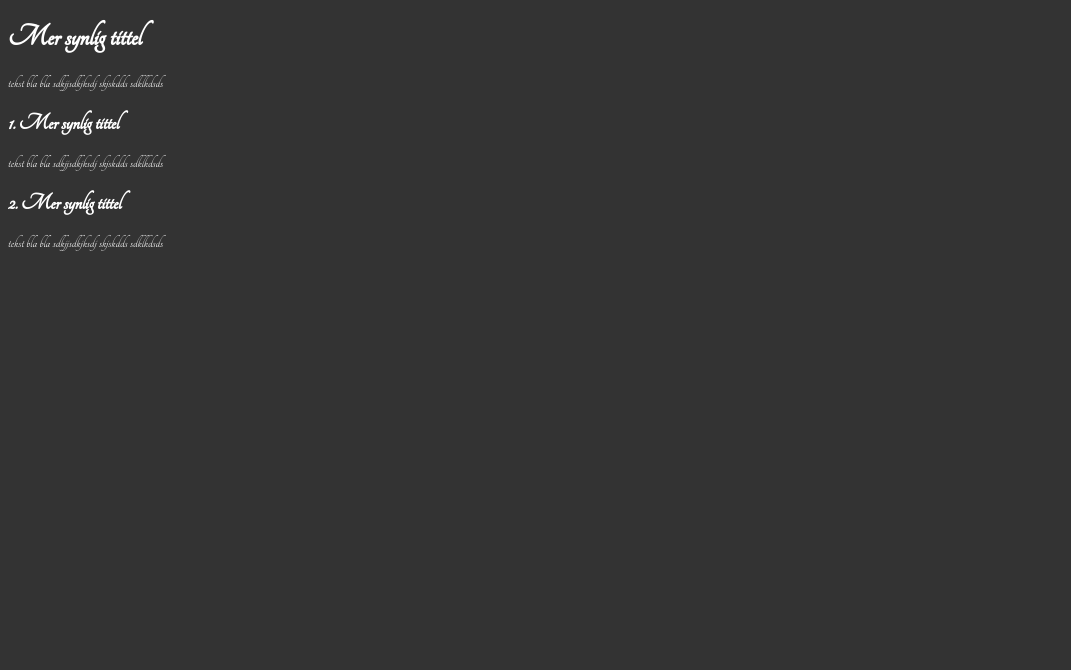
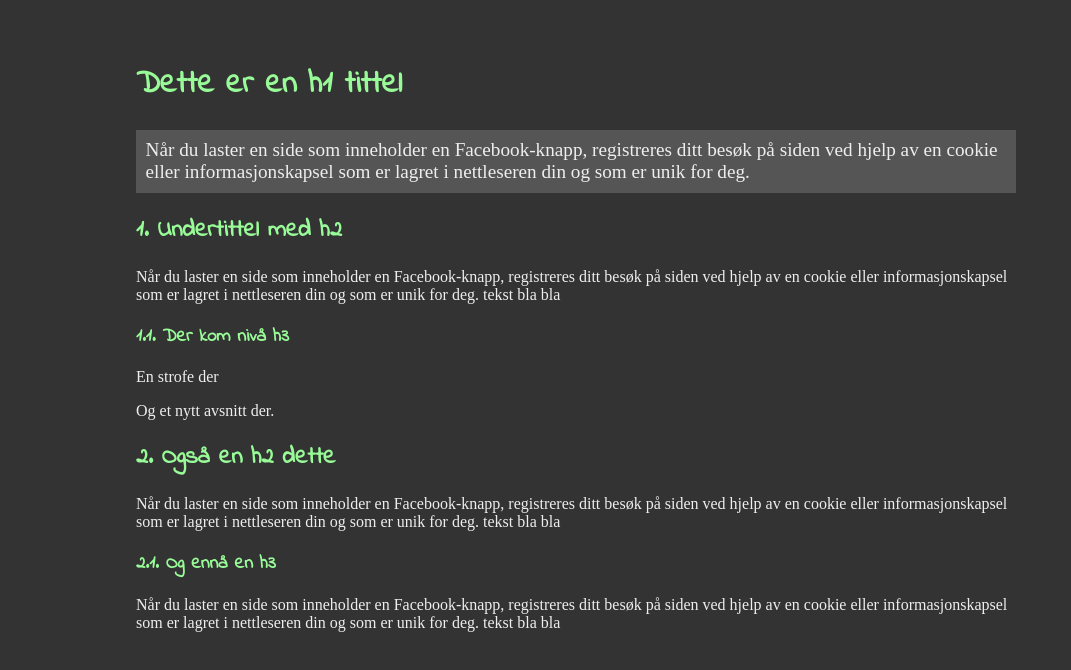
Before and after one commit to dynnamitt/dynnamitt.github.io, a plain HTML site: page index.html in a window 1280 px wide. Shown: the whole page, without its empty margins (0-1071 px from the left). Drawn offline with Linux system fonts and the light colour scheme.

Commit message:
nice styling

```diff
--- a/css/style.css
+++ b/css/style.css
@@ -1,5 +1,20 @@
 body {
   background-color: #333;
-  color: white;
-  font-family: 'Tangerine', serif;
+  color: #eee;
+  font-family: 'robo condensed', serif;
+  padding:2em;
+  padding-right:20%;
+  padding-left:10%;
+
 }
+
+h1,h2,h3,h4,h5,h6 {
+  font-family: 'Indie flower', serif;
+  color: palegreen;
+}
+
+p.uthevet {
+ font-size:1.2em;
+ background-color:#555;
+ padding:0.5em;
+}
--- a/index.html
+++ b/index.html
@@ -1,33 +1,58 @@
 <!doctype html>
 <meta charset=UTF-8>
-<link rel=stylesheet href="css/numtits.css">
-<link rel=stylesheet href="css/style.css">
- <link rel="stylesheet" type="text/css" href="http://fonts.googleapis.com/css?family=Tangerine">
+
+<link rel=stylesheet href='http://fonts.googleapis.com/css?family=Indie+Flower'>
+<link rel=styleshhet href='http://fonts.googleapis.com/css?family=Roboto+Condensed'>
+<link rel=stylesheet href='css/style.css'>
+<link rel=stylesheet href='css/numtits.css'>
+
 <title>Hei!</title>
 
 <h1>
-  Mer synlig tittel
+  Dette er en h1 tittel
 </h1>
 
+<p class=uthevet id=info>
+  Når du laster en side som inneholder en
+  Facebook-knapp, registreres ditt besøk på
+  siden ved hjelp av en cookie eller informasjonskapsel
+  som er lagret i nettleseren din og som er unik for deg.
+
+<h2>Undertittel med h2</h2>
+
 <p class=start id=info>
+  Når du laster en side som inneholder en
+  Facebook-knapp, registreres ditt besøk på
+  siden ved hjelp av en cookie eller informasjonskapsel
+  som er lagret i nettleseren din og som er unik for deg.
   tekst bla bla
-  sdkjjsdkjksdj skjskdds
-  sdklkdsds
+
+<h3>
+  Der kom nivå h3
+</h3>
+<p>
+  En strofe der
+<p>
+  Og et nytt avsnitt der.
 
 <h2>
-  Mer synlig tittel
+  Også en h2 dette
 </h2>
 
 <p class=start id=info>
+  Når du laster en side som inneholder en
+  Facebook-knapp, registreres ditt besøk på
+  siden ved hjelp av en cookie eller informasjonskapsel
+  som er lagret i nettleseren din og som er unik for deg.
   tekst bla bla
-  sdkjjsdkjksdj skjskdds
-  sdklkdsds
 
-<h2>
-  Mer synlig tittel
-</h2>
+<h3>
+  Og ennå en h3
+</h3>
 
 <p class=start id=info>
+  Når du laster en side som inneholder en
+  Facebook-knapp, registreres ditt besøk på
+  siden ved hjelp av en cookie eller informasjonskapsel
+  som er lagret i nettleseren din og som er unik for deg.
   tekst bla bla
-  sdkjjsdkjksdj skjskdds
-  sdklkdsds
```
